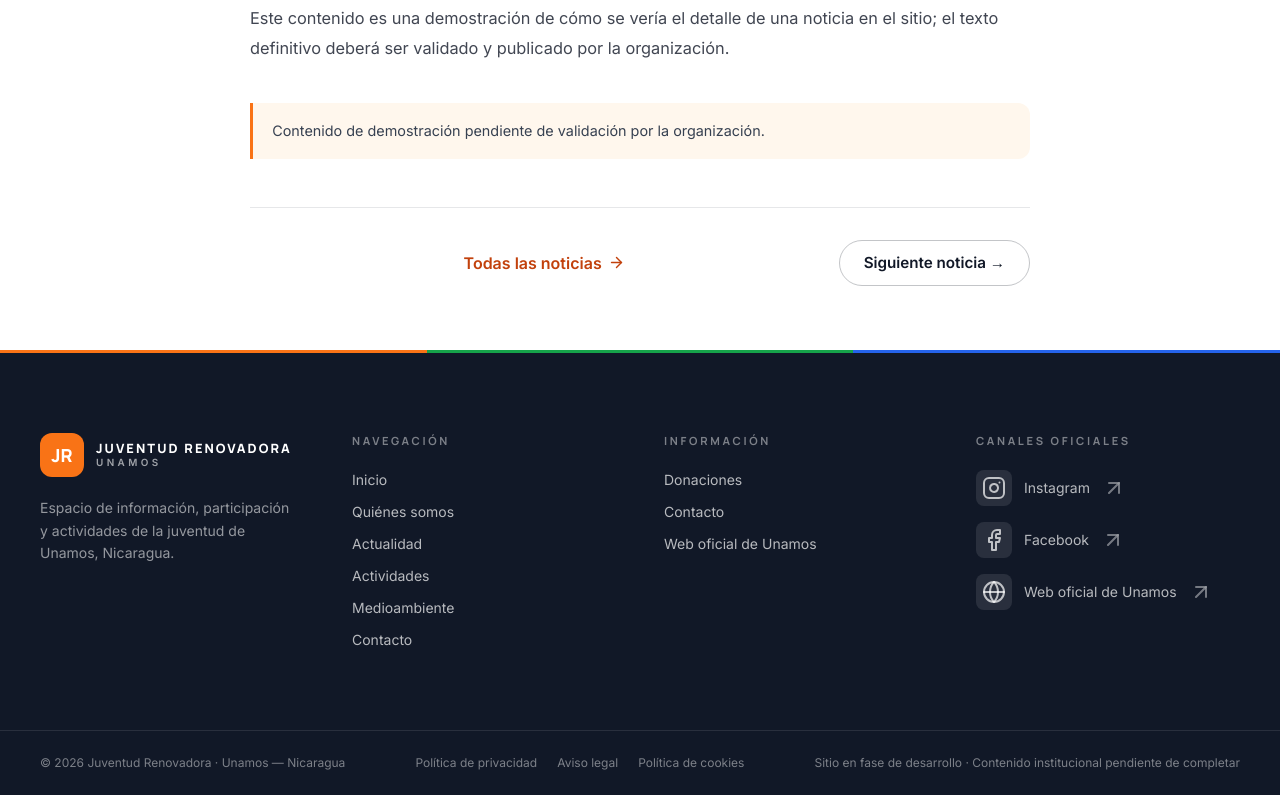
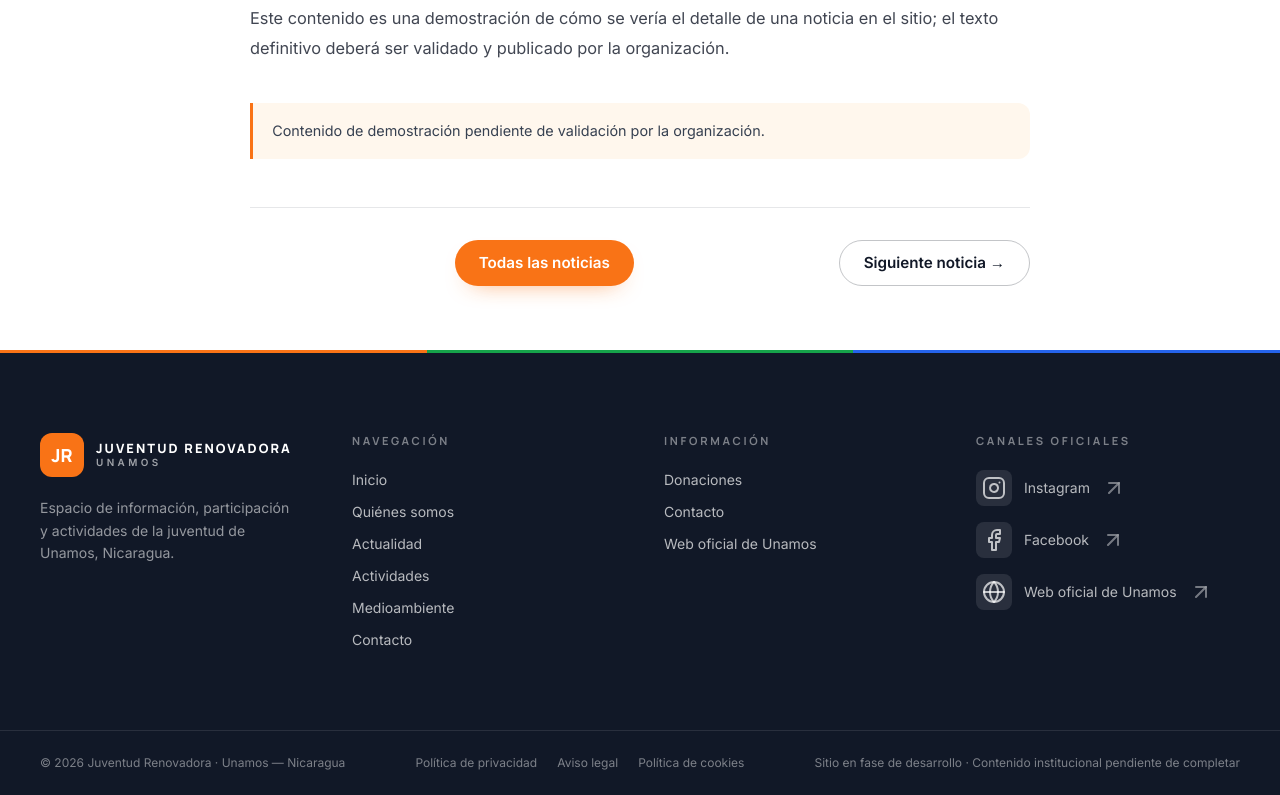
Before and after one commit to olvin78/unamos-juventud-web, a Django app: page /noticia/1/ in a window 1280 px wide. Shown: the part 1394-2189 px from the top of the page. Run offline with Django 5.2, Linux system fonts and the light colour scheme.

Commit message:
«Todas las noticias» como botón redondo (btn-primary)

```diff
--- a/templates/noticia.html
+++ b/templates/noticia.html
@@ -111,13 +111,7 @@
         {% else %}
         <span></span>
         {% endif %}
-        <a class="link-arrow" href="/templates/actualidad.html">Todas las noticias
-          <svg xmlns="http://www.w3.org/2000/svg" width="24" height="24" viewBox="0 0 24 24" fill="none"
-            stroke="currentColor" stroke-width="2" stroke-linecap="round" stroke-linejoin="round" aria-hidden="true">
-            <path d="M5 12h14" />
-            <path d="m12 5 7 7-7 7" />
-          </svg>
-        </a>
+        <a class="btn btn-primary" href="/templates/actualidad.html">Todas las noticias</a>
         {% if siguiente %}
         <a class="btn btn-outline" href="/noticia/{{ siguiente.id }}/" title="{{ siguiente.titulo }}">Siguiente noticia
           →</a>
```
